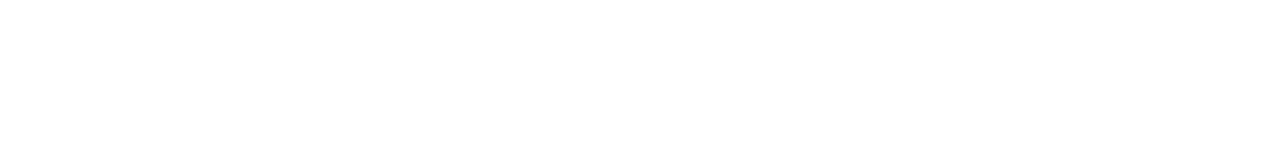
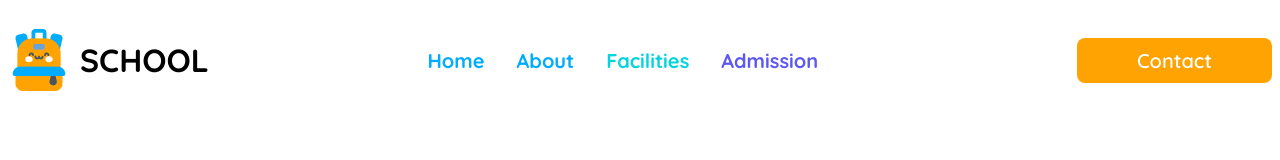
Before and after one commit to Hrikesh145/kids-school, a plain HTML site: page index.html in a window 1280 px wide. Drawn offline with Linux system fonts and the light colour scheme.

Commit message:
Navbar Done

```diff
--- a/index.html
+++ b/index.html
@@ -6,7 +6,32 @@
     <title>Document</title>
     <link rel="stylesheet" href="styles/style.css">
 </head>
-<body>
+<body class="quicksand-font">
+    <header class="fun">
+        <nav class="navbar display-flex">
+            <div class=" logo display-flex">
+                <img src="assets/logo.png" alt="">
+                <h3 class="school">SCHOOL</h3>
+            </div>
+            <ul class="nav-items display-flex">
+                <li class="nav-item home"><a href="" class="nav-link">Home</a></li>
+                <li class="nav-item about"><a href="" class="nav-link">About</a></li>
+                <li class="nav-item facilities"><a href="" class="nav-link">Facilities</a></li>
+                <li class="nav-item admission"><a href="" class="nav-link">Admission</a></li>
+            </ul>
+            <ul class="nav-items-contact">
+                <li class="nav-item contact"><a href="" class="nav-link">Contact</a></li>
+            </ul>
+
+        </nav>
+
+    </header>
+    <main>
+
+    </main>
+    <footer>
+
+    </footer>
 
 </body>
 </html>
--- a/styles/style.css
+++ b/styles/style.css
@@ -0,0 +1,73 @@
+@import url('https://fonts.googleapis.com/css2?family=Quicksand:wght@300..700&display=swap');
+
+.quicksand-font {
+    font-family: "Quicksand", serif;
+    font-optical-sizing: auto;
+    font-weight: 400;
+    font-style: normal;
+}
+/* share style */
+.display-flex{
+  display: flex;
+}
+/* header */
+/* navbar */
+.navbar{
+  max-width: 1440px;
+  margin: 0 auto;
+}
+.navbar{
+  justify-content: space-between;
+  align-items: center;
+}
+.nav-items,.nav-items-contact{
+  list-style: none;
+}
+.nav-link{
+  text-decoration: none;
+}
+.nav-items{
+  gap: 32px;
+  padding: 16px;
+}
+.nav-item.home a {
+  color: #01ACFD;
+  font-weight: 700;
+  font-size: 20px;
+}
+.nav-item.about a {
+  color: #01ACFD;
+  font-weight: 700;
+  font-size: 20px;
+}
+.nav-item.facilities a {
+  color: #05D4DF;
+  font-weight: 700;
+  font-size: 20px;
+}
+.nav-item.admission a {
+  color: #5D58EF;
+  font-weight: 700;
+  font-size: 20px;
+}
+.nav-item.contact a {
+  color: #FFFFFF;
+  font-weight: 600;
+  font-size: 20px;
+  background-color: #FEA301;
+  border-radius: 8px;
+  padding: 10px 60px;
+}
+.school{
+  font-weight: 700;
+  font-size: 32px;
+}
+.logo{
+  gap: 10px;
+  justify-content: center;
+  align-items: center;
+}
+.navbar img{
+  height: 62px;
+  width: 100%;
+}
```
